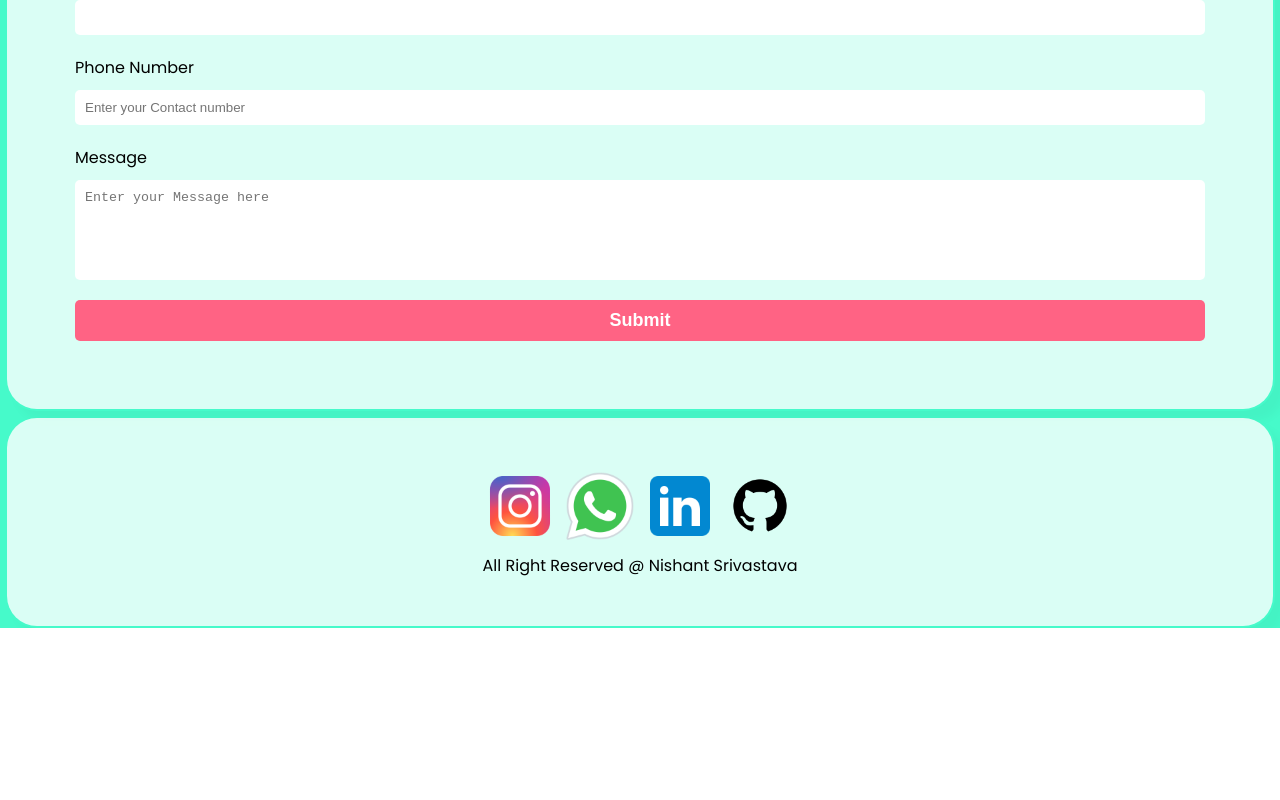
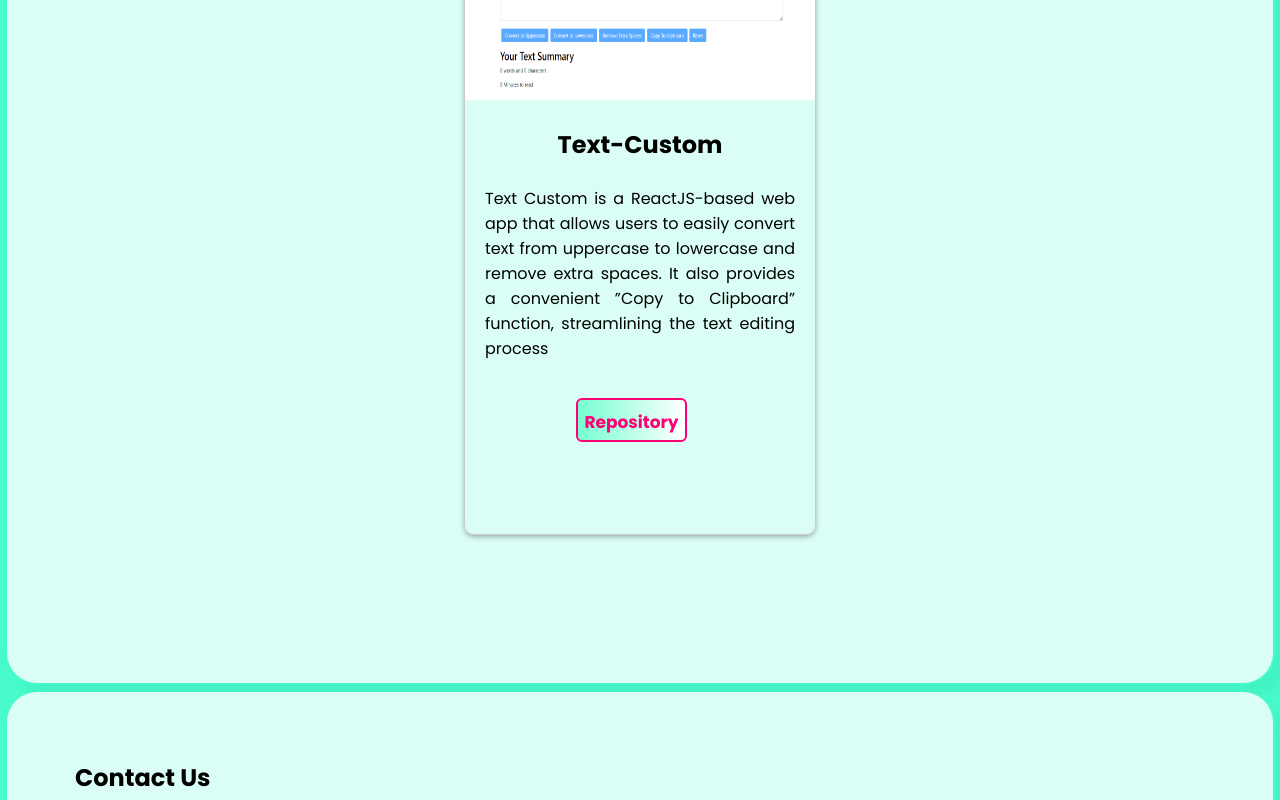
Before and after one commit to Nishant4coding/My-Portfolio, a React (Create React App) app: page / in a window 1280 px wide. Shown: the part 5200-6000 px from the top of the page. Before the commit the page ends 5828 px from the top, so only its background shows below. Built offline with nearby package versions, Linux system fonts and the light colour scheme.

Commit message:
css update

```diff
--- a/src/Components/Project.css
+++ b/src/Components/Project.css
@@ -1,17 +1,19 @@
 .project{
   align-items: center;
-  justify-content: center;
   display: flex;
   flex-direction: row;
   flex-wrap: wrap;
+  justify-content: space-evenly;
 }
 .card{
   border: 1px solid #ccc;
   border-radius: 10px;
   box-shadow: 0 2px 5px rgba(0, 0, 0, 0.3);
-  margin: 30px;
+  margin-left: 20px;
+  margin-right: 20px;
+  margin-bottom: 100px;
   overflow: hidden;
-  width:320px;
+  width:350px;
   height: 620px;
   display: inline-block;
   transition: transform 0.2s;
@@ -41,18 +43,34 @@
   text-align: justify;
 }
 button{
-  bottom: 0px;
-  bottom: 0;
+position: absolute;
+bottom: 0px;
+}
+
+.contents{
+  border: 0px solid black;
+  border-radius: 10px;
+  box-shadow: 0 2px 5px rgba(0, 0, 0, 0.3);
+  padding: 0.2px;
+  margin-bottom: 10px;
 }
 
 @media only screen and (max-width: 600px){
   .card{
-    width: 600px;
+    width: 100%;
     height: auto;
     margin-left:0 ;
     margin-right:0;
-    margin-bottom: 20px;
+    margin-bottom: 30px;
   }
+  .Info-2{
+    padding-left: 10px;
+    padding-right: 10px;
+  }
+  .Info-2 h1{
+    text-align: center;
+  }
+
 }
 
 /* .card-btn {
```
